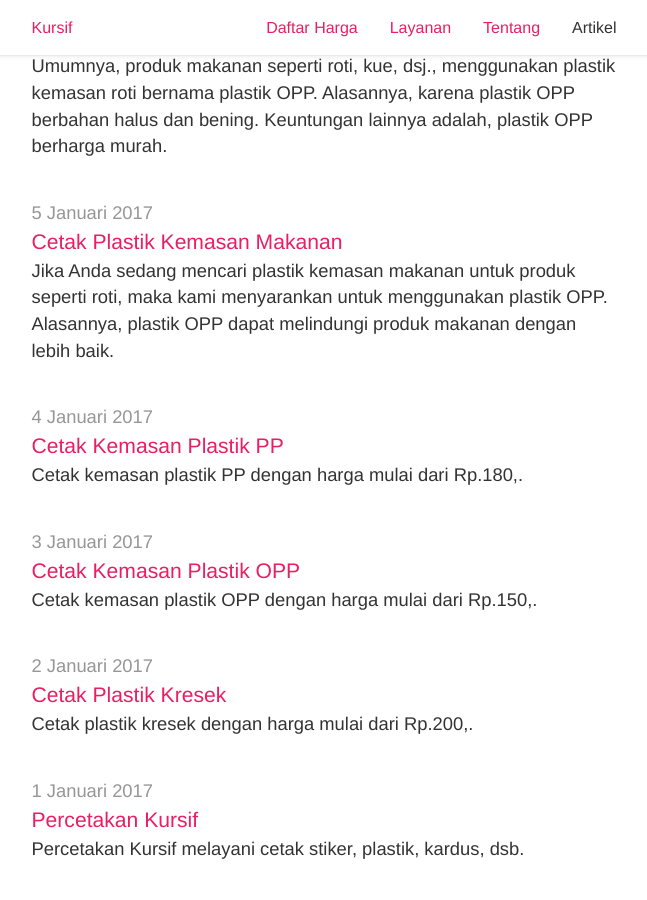
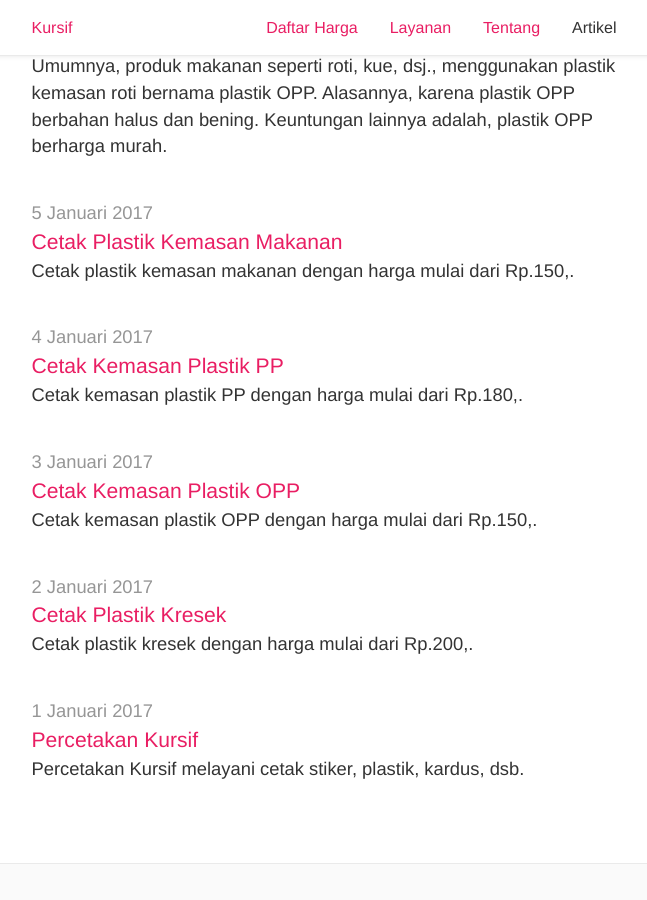
Before and after one commit to tertanda/kursif.github.io, a Jekyll site: the page built from artikel/index.md, in a window 1280 px wide and 900 px high, scrolled down 1557 px. Shown: the whole window, without its empty margins (316-963 px from the left). Built offline with Jekyll 4.4.1, drawn with Linux system fonts in a browser that asks for light colours; a script that is not in the unit is left out.

Commit message:
Cetak Plastik Kemasan Makanan

```diff
--- a/artikel/_posts/2017-01-05-cetak-plastik-kemasan-makanan.md
+++ b/artikel/_posts/2017-01-05-cetak-plastik-kemasan-makanan.md
@@ -4,7 +4,7 @@
 permalink:  artikel/:title
 title    :  Cetak Plastik Kemasan Makanan
 author   :  El Nino H. Maulana
-intro    :  Jika Anda sedang mencari plastik kemasan makanan untuk produk seperti roti, maka kami menyarankan untuk menggunakan plastik OPP. Alasannya, plastik OPP dapat melindungi produk makanan dengan lebih baik.
+intro    :  Cetak plastik kemasan makanan dengan harga mulai dari Rp.150,.
 meta     : "Cetak plastik kemasan makanan: Plastik OPP dan Plastik PP, dengan harga mulai dari Rp.150,."
 ---
 
```
